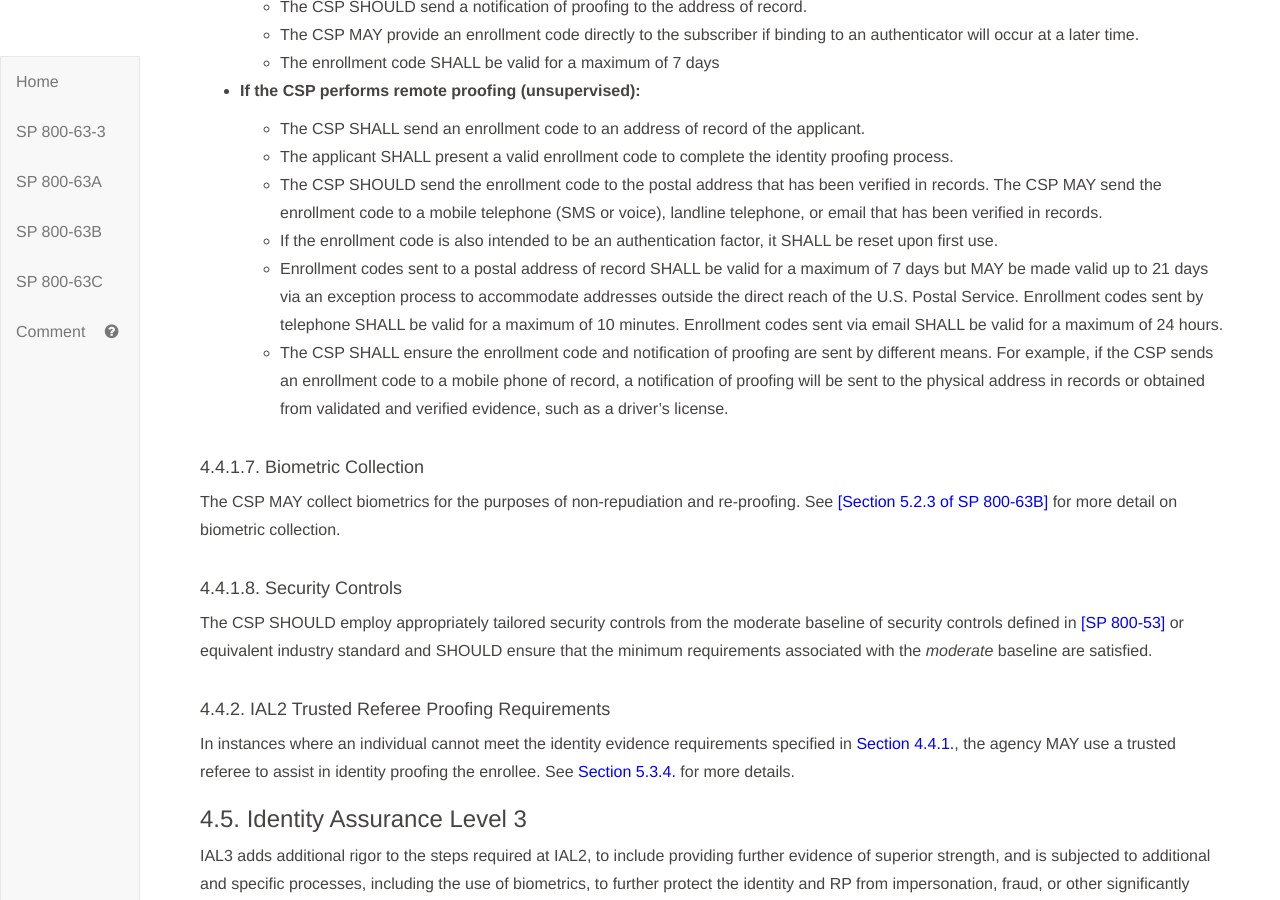
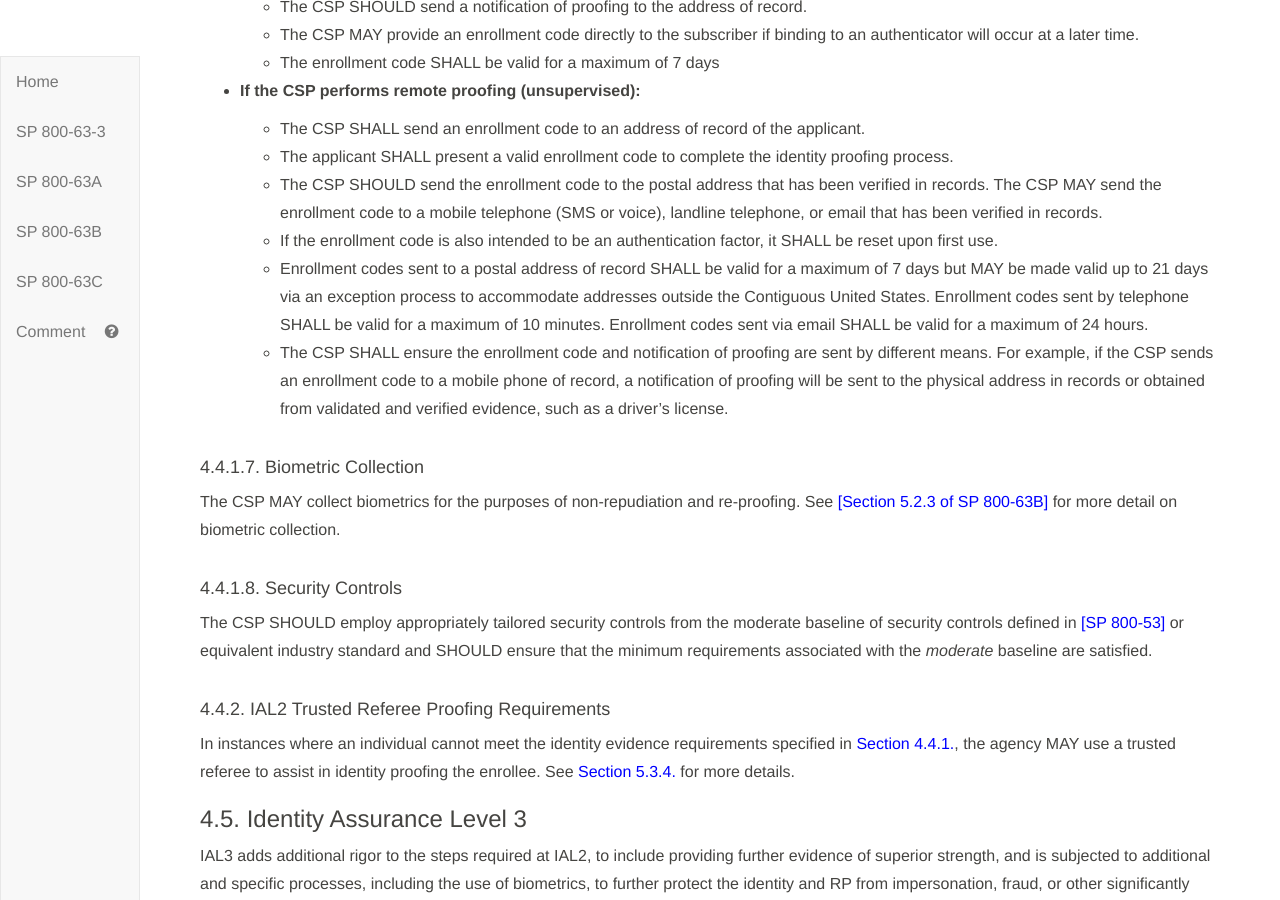
Before and after one commit to usnistgov/800-63-3, a Jekyll site: the page built from sp800-63a/sec4_ial.md, in a window 1280 px wide and 900 px high, scrolled down 4351 px. Built offline with Jekyll 4.4.1, drawn with Linux system fonts in a browser that asks for light colours; our own code applies the rules of GitHub Pages for plain Markdown files; some of the changed text lies outside the part shown.

Commit message:
Closes #1050

```diff
--- a/sp800-63a/sec4_ial.md
+++ b/sp800-63a/sec4_ial.md
@@ -131,7 +131,7 @@
 	- The applicant SHALL present a valid enrollment code to complete the identity proofing process.
 	- The CSP SHOULD send the enrollment code to the postal address that has been verified in records.  The CSP MAY send the enrollment code to a mobile telephone (SMS or voice), landline telephone, or email that has been verified in records.
 	- If the enrollment code is also intended to be an authentication factor, it SHALL be reset upon first use.
-	- Enrollment codes sent to a postal address of record SHALL be valid for a maximum of 7 days but MAY be made valid up to 21 days via an exception process to accommodate addresses outside the direct reach of the U.S. Postal Service. Enrollment codes sent by telephone SHALL be valid for a maximum of 10 minutes. Enrollment codes sent via email SHALL be valid for a maximum of 24 hours.
+	- Enrollment codes sent to a postal address of record SHALL be valid for a maximum of 7 days but MAY be made valid up to 21 days via an exception process to accommodate addresses outside the Contiguous United States. Enrollment codes sent by telephone SHALL be valid for a maximum of 10 minutes. Enrollment codes sent via email SHALL be valid for a maximum of 24 hours.
 	- The CSP SHALL ensure the enrollment code and notification of proofing are sent by different means. For example, if the CSP sends an enrollment code to a mobile phone of record, a notification of proofing will be sent to the physical address in records or obtained from validated and verified evidence, such as a driver's license.
 
 #### 4.4.1.7. Biometric Collection
@@ -228,6 +228,6 @@
 Evidence|Identity evidence is not required|Two (2) pieces of STRONG evidence<br>**OR**<br>One (1) piece of STRONG evidence plus two (2) pieces of FAIR evidence|One (1) piece of SUPERIOR evidence plus one (1) piece of STRONG evidence<br>**OR**<br>Two (2) pieces of STRONG evidence plus one (1) piece of FAIR evidence
 Validation|No validation of evidence is required|- Each piece of evidence must be validated with a process that is able to achieve the same strength as the evidence presented; For example, if two forms of STRONG identity evidence are presented, each evidence will be validated at a strength of STRONG.|Same as IAL2.
 Verification| No verification of identity is required |- At a minimum, the applicant must be verified by a process that is able to achieve a strength of STRONG.|- At a minimum, the applicant must be verified by a process that is able to achieve a strength of SUPERIOR.<br>
-Address Confirmation|No requirements for address confirmation|- Self-asserted address data SHALL NOT be used for confirmation.<br>- An enrollment code consisting of at least 6 random digits SHALL be included in address confirmation.<br>- May be sent to a mobile telephone (SMS or voice), landline telephone, email, or physical mailing address obtained from records.<br>- If the enrollment code is also intended to be an authentication factor, it SHALL be reset upon first use.<br>- Enrollment codes sent by means other than physical mail SHALL be valid for a maximum of 10 minutes; those sent to a postal address of record SHALL be valid for a maximum of 7 days but MAY be made valid up to 21 days via an exception process to accommodate addresses outside the direct reach of the U.S. postal service.  <br> - The CSP SHALL ensure the enrollment code and notification of proofing are sent by different means.|- The CSP SHALL confirm address of record through validation of the address contained on any supplied, valid piece of identity evidence. - Self-asserted address data SHALL NOT be used for confirmation. - A notification of proofing SHALL be sent to the confirmed address of record.
+Address Confirmation|No requirements for address confirmation|- Self-asserted address data SHALL NOT be used for confirmation.<br>- An enrollment code consisting of at least 6 random digits SHALL be included in address confirmation.<br>- May be sent to a mobile telephone (SMS or voice), landline telephone, email, or physical mailing address obtained from records.<br>- If the enrollment code is also intended to be an authentication factor, it SHALL be reset upon first use.<br>- Enrollment codes sent by means other than physical mail SHALL be valid for a maximum of 10 minutes; those sent to a postal address of record SHALL be valid for a maximum of 7 days but MAY be made valid up to 21 days via an exception process to accommodate addresses outside the Contiguous United States.  <br> - The CSP SHALL ensure the enrollment code and notification of proofing are sent by different means.|- The CSP SHALL confirm address of record through validation of the address contained on any supplied, valid piece of identity evidence. - Self-asserted address data SHALL NOT be used for confirmation. - A notification of proofing SHALL be sent to the confirmed address of record.
 Biometric Collection|No|Yes|Yes|
 Security Controls|N/A|[[SP 800-53]](#SP800-53) Moderate Baseline (or equivalent)|[[SP 800-53]](#SP800-53) High Baseline (or equivalent)
```
